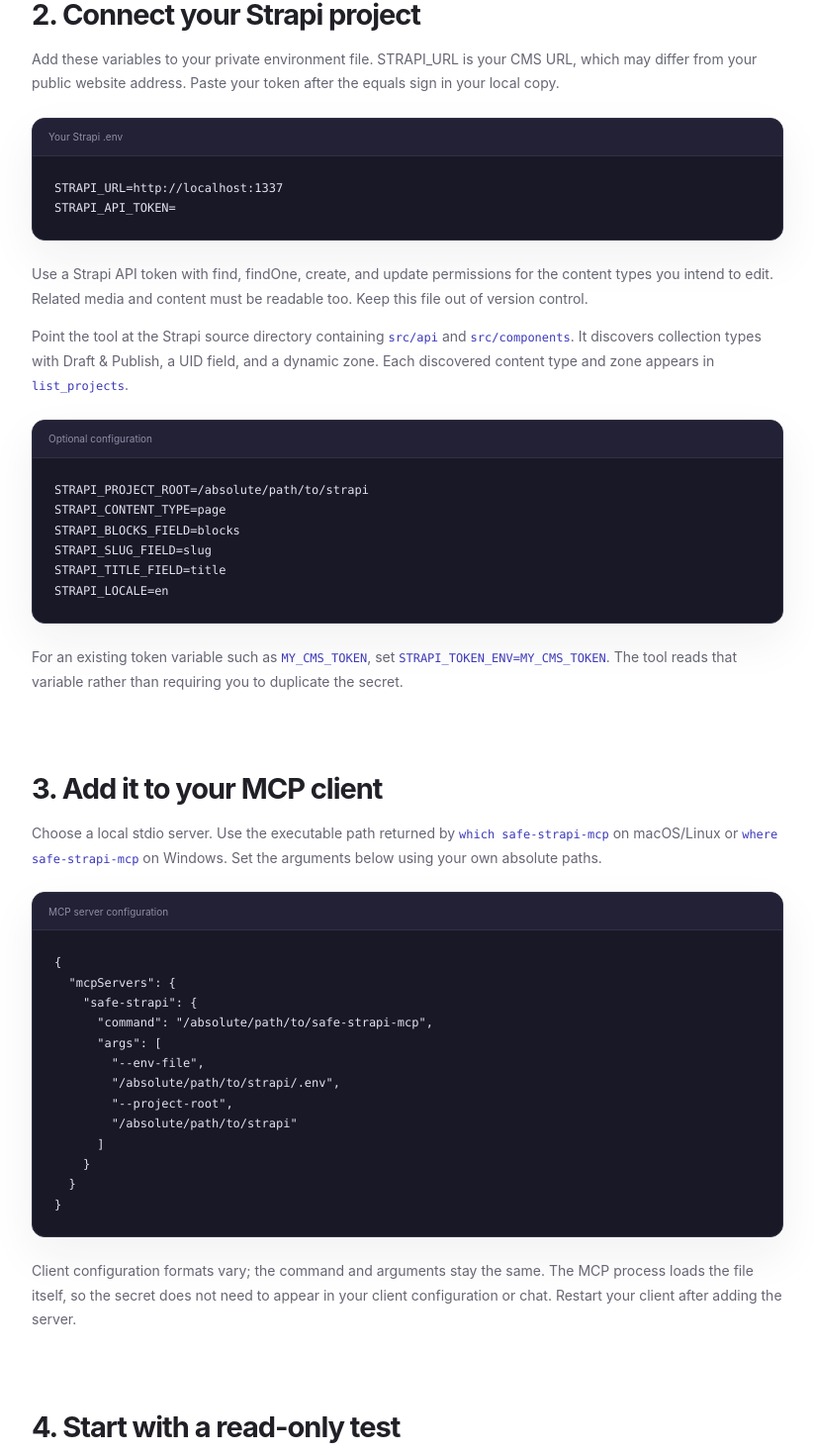
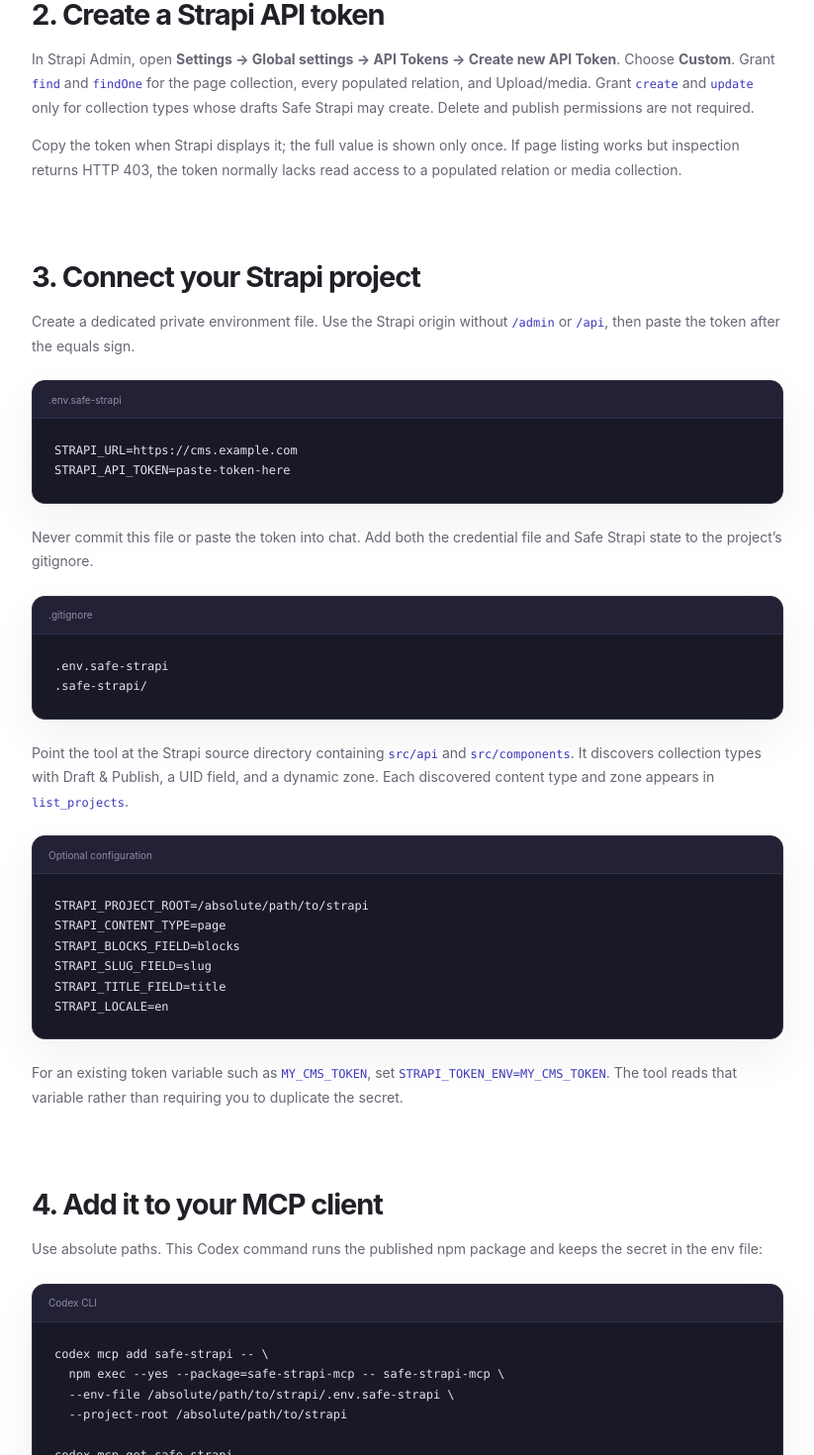
Before and after one commit to metehankasapp/safe-strapi-mcp, a Next.js app in the folder web/: page /docs in a window 1280 px wide. Shown: the part 805-2275 px from the top of the page at 99% size, without its empty margins (334-1157 px from the left). Built offline with nearby package versions, Linux system fonts and the light colour scheme.

Commit message:
Document zero-to-draft onboarding

```diff
--- a/web/app/docs/page.tsx
+++ b/web/app/docs/page.tsx
@@ -6,12 +6,13 @@
 const github = 'https://github.com/metehankasapp/safe-strapi-mcp';
 
 export default function Docs() {
-  return <main><Header /><div className="docsShell"><aside className="docsNav"><strong>Documentation</strong><a href="#get-started">Install</a><a href="#environment">Connect Strapi</a><a href="#client">MCP configuration</a><a href="#testing">First test</a><a href="#tools">Tools</a><a href="#requirements">Requirements</a><a href="#errors">Troubleshooting</a></aside><article className="docs">
+  return <main><Header /><div className="docsShell"><aside className="docsNav"><strong>Documentation</strong><a href="#get-started">Install</a><a href="#token">Create token</a><a href="#environment">Connect Strapi</a><a href="#client">MCP configuration</a><a href="#testing">First test</a><a href="#tools">Tools</a><a href="#requirements">Requirements</a><a href="#errors">Troubleshooting</a></aside><article className="docs">
     <span className="kicker">DOCUMENTATION</span><h1>Your client. Your Strapi.</h1><p className="lead">Run Safe Strapi on your own machine or agent host. It reads your Strapi connection from a local environment file and talks directly to your CMS. No Safe Strapi account or shared access key is required.</p>
     <h2 id="get-started">1. Install the package</h2><p>Install Node.js 22.5 or newer, then install the latest npm release. Native SQLite dependencies may require build tools if a prebuilt binary is unavailable for your platform.</p><CodeBlock label="Terminal">{`npm install --global safe-strapi-mcp\nsafe-strapi-mcp --help`}</CodeBlock><p><a className="textLink" href={npmPackage}>View on npm</a> or <a className="textLink" href={github}>review the source on GitHub</a>. Releases are built from the public repository with npm provenance.</p>
-    <h2 id="environment">2. Connect your Strapi project</h2><p>Add these variables to your private environment file. STRAPI_URL is your CMS URL, which may differ from your public website address. Paste your token after the equals sign in your local copy.</p><CodeBlock label="Your Strapi .env">{`STRAPI_URL=http://localhost:1337\nSTRAPI_API_TOKEN=`}</CodeBlock><p>Use a Strapi API token with find, findOne, create, and update permissions for the content types you intend to edit. Related media and content must be readable too. Keep this file out of version control.</p><p>Point the tool at the Strapi source directory containing <code>src/api</code> and <code>src/components</code>. It discovers collection types with Draft &amp; Publish, a UID field, and a dynamic zone. Each discovered content type and zone appears in <code>list_projects</code>.</p><CodeBlock label="Optional configuration">{`STRAPI_PROJECT_ROOT=/absolute/path/to/strapi\nSTRAPI_CONTENT_TYPE=page\nSTRAPI_BLOCKS_FIELD=blocks\nSTRAPI_SLUG_FIELD=slug\nSTRAPI_TITLE_FIELD=title\nSTRAPI_LOCALE=en`}</CodeBlock><p>For an existing token variable such as <code>MY_CMS_TOKEN</code>, set <code>STRAPI_TOKEN_ENV=MY_CMS_TOKEN</code>. The tool reads that variable rather than requiring you to duplicate the secret.</p>
-    <h2 id="client">3. Add it to your MCP client</h2><p>Choose a local stdio server. Use the executable path returned by <code>which safe-strapi-mcp</code> on macOS/Linux or <code>where safe-strapi-mcp</code> on Windows. Set the arguments below using your own absolute paths.</p><CodeBlock label="MCP server configuration">{JSON.stringify({ mcpServers: { 'safe-strapi': { command: '/absolute/path/to/safe-strapi-mcp', args: ['--env-file', '/absolute/path/to/strapi/.env', '--project-root', '/absolute/path/to/strapi'] } } }, null, 2)}</CodeBlock><p>Client configuration formats vary; the command and arguments stay the same. The MCP process loads the file itself, so the secret does not need to appear in your client configuration or chat. Restart your client after adding the server.</p>
-    <h2 id="testing">4. Start with a read-only test</h2><div className="promptList"><div><span>01</span><p>“Use Safe Strapi to list my projects and component schemas. Do not make changes.”</p></div><div><span>02</span><p>“Find the homepage in my project. Inspect its components and return its content hash.”</p></div><div><span>03</span><p>“Preview a draft copy with a new hero title. Show the proposed changes before creating it.”</p></div><div><span>04</span><p>“Create the draft from that preview, validate it, and compare it with the source. Confirm the source hash stayed the same.”</p></div></div><p>Your AI client uses the environment file selected at setup. For another Strapi installation, add another named MCP server with its own file and source directory.</p><p>Continue with the <a className="textLink" href="/prompts">prompt cookbook</a> for copy-ready examples covering JSON input, component insertion, reordering, long pages, and production team workflows. Agents can fetch the same guide as raw Markdown from <a className="textLink" href="/prompts.md">/prompts.md</a>.</p>
+    <h2 id="token">2. Create a Strapi API token</h2><p>In Strapi Admin, open <strong>Settings → Global settings → API Tokens → Create new API Token</strong>. Choose <strong>Custom</strong>. Grant <code>find</code> and <code>findOne</code> for the page collection, every populated relation, and Upload/media. Grant <code>create</code> and <code>update</code> only for collection types whose drafts Safe Strapi may create. Delete and publish permissions are not required.</p><p>Copy the token when Strapi displays it; the full value is shown only once. If page listing works but inspection returns HTTP 403, the token normally lacks read access to a populated relation or media collection.</p>
+    <h2 id="environment">3. Connect your Strapi project</h2><p>Create a dedicated private environment file. Use the Strapi origin without <code>/admin</code> or <code>/api</code>, then paste the token after the equals sign.</p><CodeBlock label=".env.safe-strapi">{`STRAPI_URL=https://cms.example.com\nSTRAPI_API_TOKEN=paste-token-here`}</CodeBlock><p>Never commit this file or paste the token into chat. Add both the credential file and Safe Strapi state to the project’s gitignore.</p><CodeBlock label=".gitignore">{`.env.safe-strapi\n.safe-strapi/`}</CodeBlock><p>Point the tool at the Strapi source directory containing <code>src/api</code> and <code>src/components</code>. It discovers collection types with Draft &amp; Publish, a UID field, and a dynamic zone. Each discovered content type and zone appears in <code>list_projects</code>.</p><CodeBlock label="Optional configuration">{`STRAPI_PROJECT_ROOT=/absolute/path/to/strapi\nSTRAPI_CONTENT_TYPE=page\nSTRAPI_BLOCKS_FIELD=blocks\nSTRAPI_SLUG_FIELD=slug\nSTRAPI_TITLE_FIELD=title\nSTRAPI_LOCALE=en`}</CodeBlock><p>For an existing token variable such as <code>MY_CMS_TOKEN</code>, set <code>STRAPI_TOKEN_ENV=MY_CMS_TOKEN</code>. The tool reads that variable rather than requiring you to duplicate the secret.</p>
+    <h2 id="client">4. Add it to your MCP client</h2><p>Use absolute paths. This Codex command runs the published npm package and keeps the secret in the env file:</p><CodeBlock label="Codex CLI">{`codex mcp add safe-strapi -- \\\n  npm exec --yes --package=safe-strapi-mcp -- safe-strapi-mcp \\\n  --env-file /absolute/path/to/strapi/.env.safe-strapi \\\n  --project-root /absolute/path/to/strapi\n\ncodex mcp get safe-strapi`}</CodeBlock><p>For another MCP client, use the equivalent stdio configuration:</p><CodeBlock label="MCP server configuration">{JSON.stringify({ mcpServers: { 'safe-strapi': { command: 'npm', args: ['exec', '--yes', '--package=safe-strapi-mcp', '--', 'safe-strapi-mcp', '--env-file', '/absolute/path/to/strapi/.env.safe-strapi', '--project-root', '/absolute/path/to/strapi'] } } }, null, 2)}</CodeBlock><p>The MCP process loads the file itself, so the secret does not appear in client configuration or chat. Restart the client after adding the server.</p>
+    <h2 id="testing">5. Test before writing</h2><div className="promptList"><div><span>01</span><p>“Use Safe Strapi to list my projects and component schemas. Do not make changes.”</p></div><div><span>02</span><p>“Find the homepage in my project. Inspect its components and return its content hash. Do not write.”</p></div><div><span>03</span><p>“Preview a draft copy with a new hero title. Show the proposed changes before creating it.”</p></div><div><span>04</span><p>“Create the draft from that exact preview, validate it, and compare it with the source. Confirm the source hash stayed the same and nothing was published.”</p></div></div><p>Do not proceed to preview until both project listing and full page inspection succeed. Preview is read-only. The first write happens only when you explicitly approve draft creation.</p><p>Your AI client uses the environment file selected at setup. For another Strapi installation, add another named MCP server with its own file and source directory.</p><p>Continue with the <a className="textLink" href="/prompts">prompt cookbook</a> for copy-ready examples covering JSON input, component insertion, reordering, long pages, and production team workflows. Agents can fetch the same guide as raw Markdown from <a className="textLink" href="/prompts.md">/prompts.md</a>.</p>
     <h2 id="tools">Available tools</h2><p><code>list_projects</code>, <code>find_pages</code>, <code>inspect_page</code>, <code>list_components</code>, <code>get_component_schema</code>, <code>preview_clone_and_modify</code>, <code>clone_page_and_modify</code>, <code>inspect_owned_draft</code>, <code>modify_owned_draft</code>, <code>duplicate_component</code>, <code>replace_component</code>, <code>validate_draft</code>, and <code>compare_pages</code>.</p><p>Operations support insertion, patching, moving, duplication, replacement, and removal on draft copies. API indexes are zero-based and operations run in order. Inspect the current order before selecting a block. Publish reviewed content yourself in Strapi.</p>
     <h2 id="requirements">What is supported?</h2><p>Strapi 5 collection types with dynamic zones and Draft &amp; Publish. Localhost and remote CMS URLs both work when reachable from the machine running the MCP. Single types, automatic publishing, and arbitrary unknown schemas are not part of the automatic setup.</p><p>If you only have a remote URL and token, request the schema files from the project owner, or supply a <code>--config /absolute/path/projects.json</code> file with embedded component and content-type schemas. A normal content API token does not provide the complete schema catalog.</p><p>The ownership and retry database is stored at <code>.safe-strapi/audit.sqlite</code> inside the selected project by default. Keep it private, preserve it between sessions, and add <code>.safe-strapi/</code> to your gitignore. Deleting it removes the ownership records required to modify existing drafts.</p>
     <h2 id="errors">Troubleshooting</h2><p><code>CONFIG_ERROR</code>: check the source directory and supported content types. <code>TOKEN_MISSING</code>: check the selected env file and token variable name. <code>STRAPI_ERROR</code>: check the CMS URL, permissions, and population rules. <code>AMBIGUOUS_SELECTOR</code>: specify an index or occurrence. <code>SOURCE_CHANGED</code> or <code>DRAFT_CHANGED</code>: inspect and preview again. <code>DRAFT_NOT_OWNED</code>: only drafts registered in this installation’s audit database can be modified. <code>OPERATION_BUSY</code>: another MCP process is writing; retry later. <code>WRITE_OUTCOME_UNKNOWN</code>: Strapi may have accepted a create whose response was lost; inspect the CMS through the API before starting a new operation.</p><p>Writes are serialized when clients share the same audit database. Strapi REST has no atomic revision precondition for external writers, so avoiding every possible GET/PUT race requires a Strapi-side conditional-update endpoint.</p><p>For an explicitly configured shared HTTP installation, the administrator supplies a separate MCP access key. That is an optional deployment mode, not a requirement for the local package.</p>
```
Also changed, not shown: 1 other file (tests, documents, lock files or other folders).
